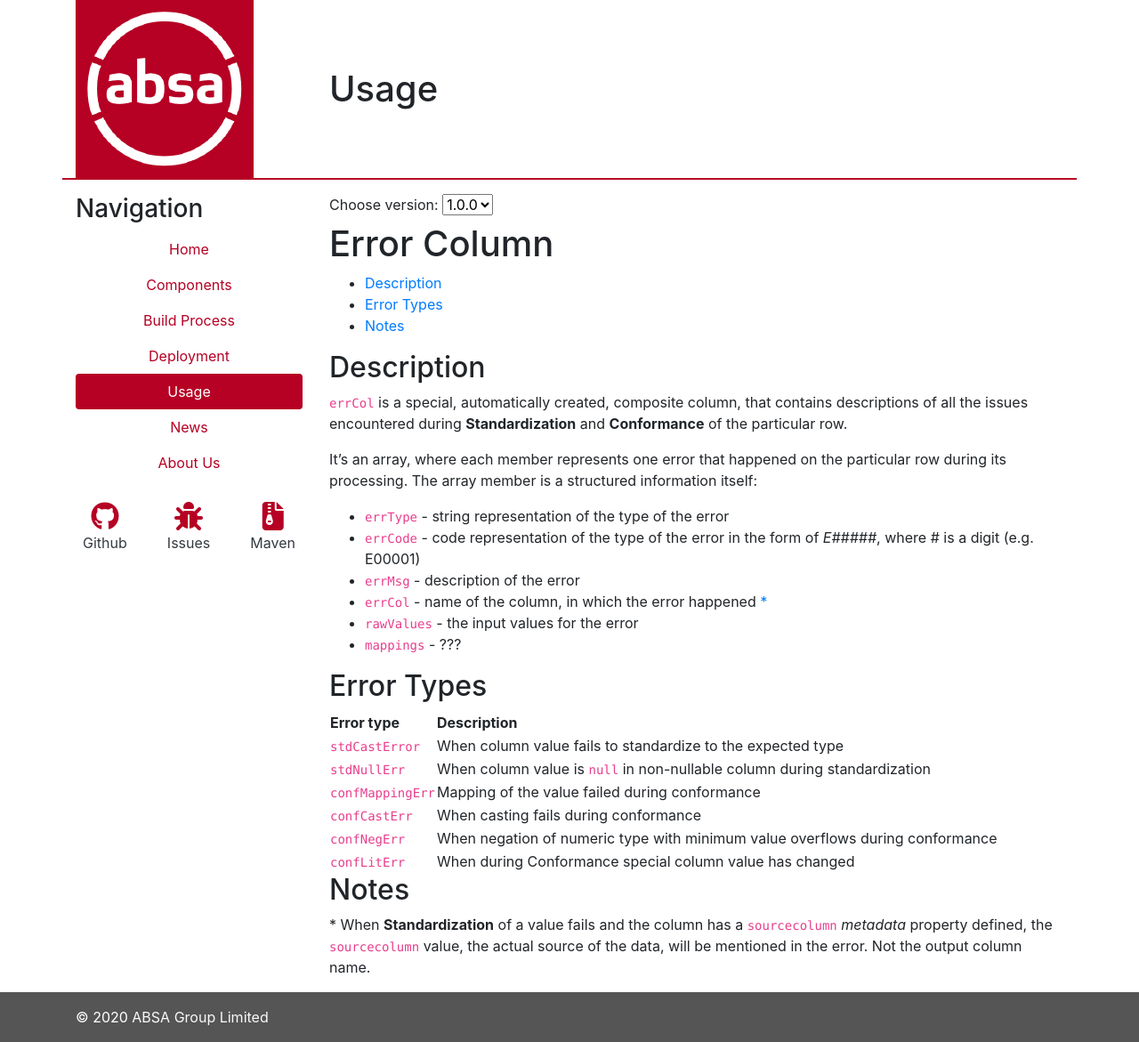
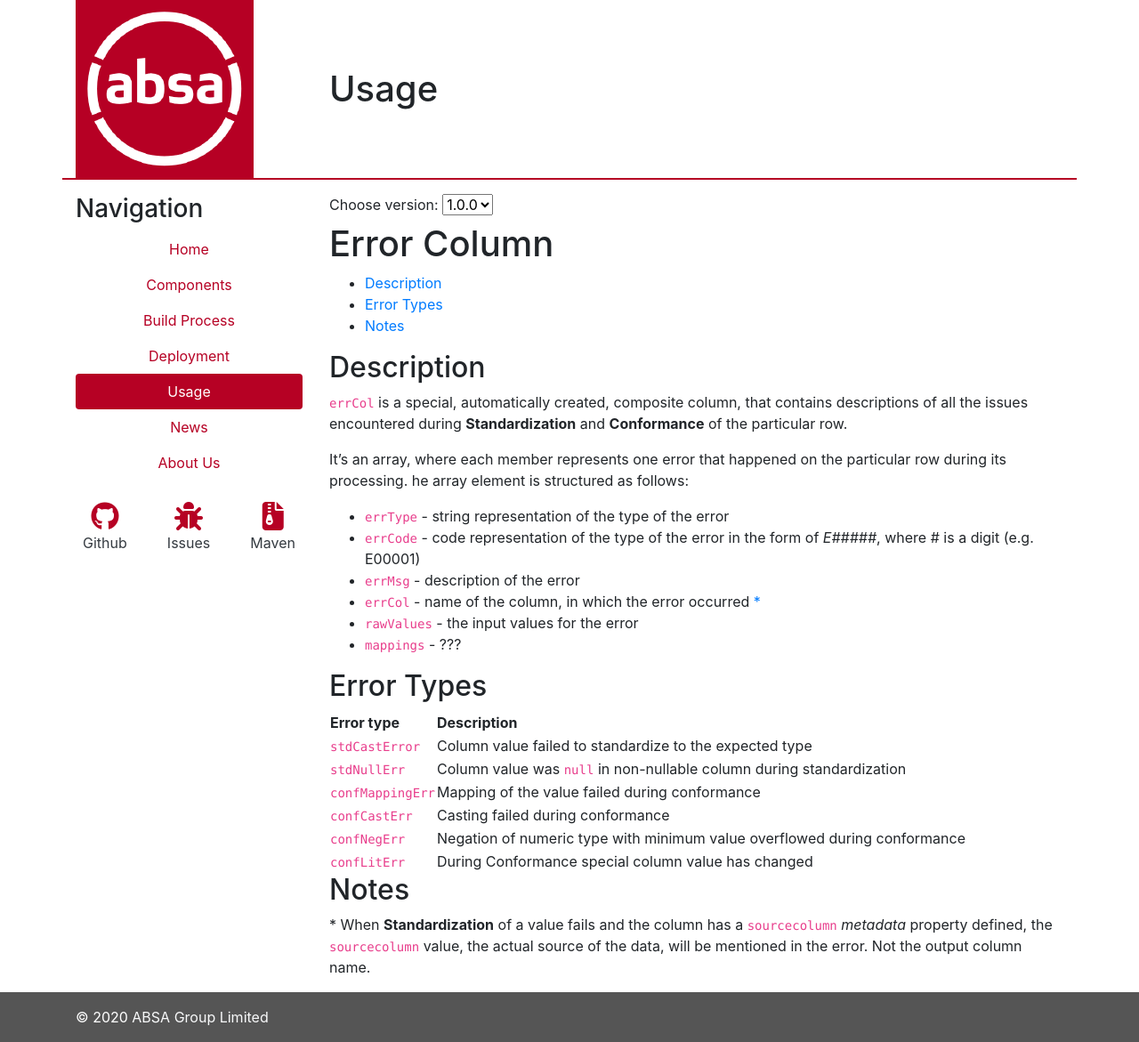
Before and after one commit to AbsaOSS/enceladus, a Jekyll site: the page built from _docs/1.0.0/usage-errcol.md, in a window 1280 px wide. Shown: the whole page at 89% size. Built offline with Jekyll 4.4.1, drawn with Linux system fonts in a browser that asks for light colours; nearby versions of some CDN libraries.

```diff
--- a/_docs/1.0.0/usage-errcol.md
+++ b/_docs/1.0.0/usage-errcol.md
@@ -22,12 +22,12 @@
 during **Standardization** and **Conformance** of the particular row.
 
 It's an array, where each member represents one error that happened on the particular row during its processing.
-The array member is a structured information itself:
+he array element is structured as follows:
 
 * `errType` - string representation of the type of the error
 * `errCode` - code representation of the type of the error in the form of _E#####_, where # is a digit (e.g. E00001)
 * `errMsg` - description of the error
-* `errCol` - name of the column, in which the error happened [\*](#notes-star)
+* `errCol` - name of the column, in which the error occurred [\*](#notes-star)
 * `rawValues` - the input values for the error
 * `mappings` - ???
 
@@ -37,12 +37,12 @@
 
 | Error type      | Description |
 |-----------------|-------------|
-| `stdCastError`  | When column value fails to standardize to the expected type |
-| `stdNullErr`    | When column value is `null` in non-nullable column during standardization |
+| `stdCastError`  | Column value failed to standardize to the expected type |
+| `stdNullErr`    | Column value was `null` in non-nullable column during standardization |
 | `confMappingErr`| Mapping of the value failed during conformance |
-| `confCastErr`   | When casting fails during conformance |
-| `confNegErr`    | When negation of numeric type with minimum value overflows during conformance |
-| `confLitErr`    | When during Conformance special column value has changed |
+| `confCastErr`   | Casting failed during conformance |
+| `confNegErr`    | Negation of numeric type with minimum value overflowed during conformance |
+| `confLitErr`    | During Conformance special column value has changed |
 
 Notes
 -----
```
